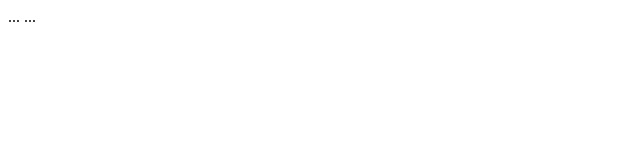
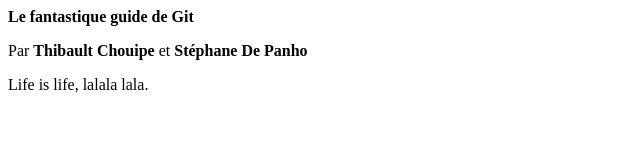
Before and after one commit to moumzy/TD4, a plain HTML site: page index.html in a window 1280 px wide. Shown: the whole page, without its empty margins (0-640 px from the left). Drawn offline with Linux system fonts and the light colour scheme.

Commit message:
thibault1

```diff
--- a/index.html
+++ b/index.html
@@ -1,11 +1,14 @@
 <html>
     <head>
-        <title>Le titre du document</title>
+        <title> Page de partage de Moumzy et Stefou </title>
         <meta charset="utf-8" />
-        ...
+        <p> <strong> Le fantastique guide de Git </strong> </p>
     </head>
     <body>
-      <!-- Ceci est un commentaire -->
-      ...
+     <p>  <!-- Ceci est un commentaire -->
+      Par <strong> Thibault Chouipe </strong> et <strong>
+      Stéphane De Panho </strong>
+      </p>
+      <p> Life is life, lalala lala.</p>
     </body>
 </html>
```
